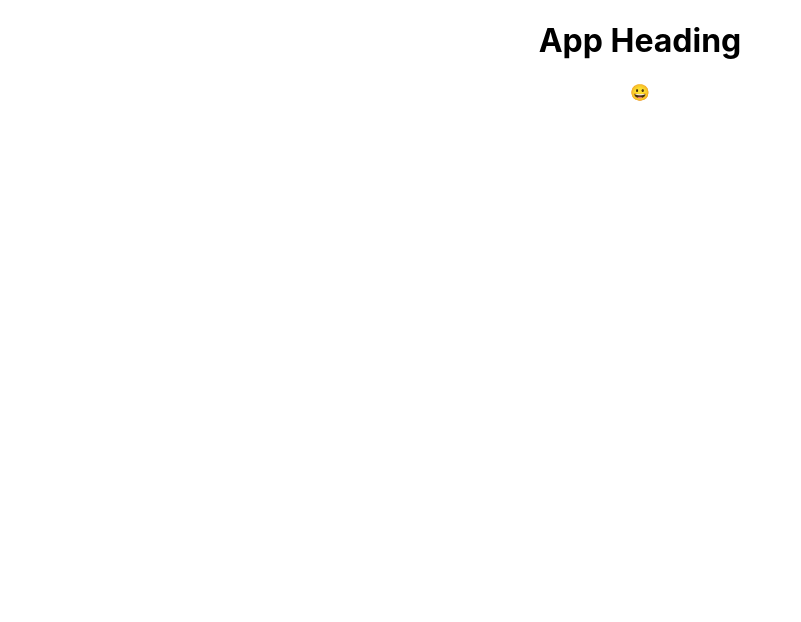
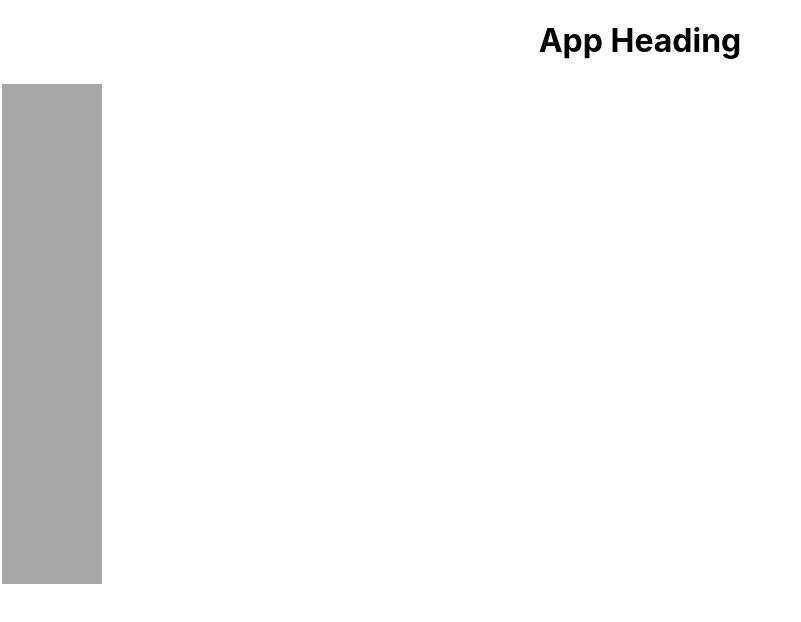
Before and after one commit to nykfeng/react-app-playground, a React (Create React App) app: page / in a window 1280 px wide. Shown: the top 622 px of the page, without its empty margins (0-801 px from the left). Built offline with nearby package versions, Linux system fonts and the light colour scheme; the HTML template or start-up script is replaced by a standard one.

Commit message:
Lights Out Game framework

```diff
--- a/src/App.js
+++ b/src/App.js
@@ -1,15 +1,12 @@
 import "./App.css";
-import ColorBoxContainer from "./components/ColorBoxClicker/ColorBoxContainer";
-import ColorBox from "./components/ColorBoxClicker/ColorBox";
-import WiseSquare from "./components/WiseSquare/WiseSquare";
 import React from "react";
+import LightsOutGame from "./components/games/LightsOut/LightsOutGame";
 
 function App() {
   return (
     <div className="App">
       <h1>App Heading</h1>
-      <WiseSquare />
-
+      <LightsOutGame />
     </div>
   );
 }
--- /dev/null
+++ b/src/components/games/LightsOut/LightBox.css
@@ -0,0 +1,12 @@
+.lightCell {
+  width: 100px;
+  height: 100px;
+}
+
+.lightCell[light="on"] {
+  background-color: white;
+}
+
+.lightCell[light="off"] {
+  background-color: darkgray;
+}
--- /dev/null
+++ b/src/components/games/LightsOut/LightBox.js
@@ -0,0 +1,22 @@
+import React, { Component } from "react";
+import "./LightBox.css";
+
+class LightBox extends Component {
+  constructor(props) {
+    super(props);
+    this.state = {
+      isLit: "off",
+    };
+    this.handleClick = this.handleClick.bind(this);
+  }
+
+  handleClick() {
+    this.props.flipCellsAroundme();
+  }
+
+  render() {
+    return <div className="lightCell" light={this.props.isLit}></div>;
+  }
+}
+
+export default LightBox;
--- /dev/null
+++ b/src/components/games/LightsOut/LightsBoard.css
@@ -0,0 +1,8 @@
+.lights-board {
+  /* width: 1000px; */
+}
+
+.table {
+  width: 500px;
+  margin: 0 auto;
+}
--- /dev/null
+++ b/src/components/games/LightsOut/LightsBoard.js
@@ -0,0 +1,21 @@
+import React, { Component } from "react";
+import LightBox from "./LightBox";
+import "./LightsBoard.css";
+
+class LightsBoard extends Component {
+  render() {
+    return (
+      <table className="lights-board">
+        <trow className="table">
+          <LightBox isLit="off"/>
+          <LightBox isLit="off"/>
+          <LightBox isLit="off"/>
+          <LightBox isLit="off"/>
+          <LightBox isLit="off"/>
+        </trow>
+      </table>
+    );
+  }
+}
+
+export default LightsBoard;
--- /dev/null
+++ b/src/components/games/LightsOut/LightsOutGame.js
@@ -0,0 +1,10 @@
+import React, { Component } from "react";
+import LightsBoard from "./LightsBoard";
+
+class LightsOutGame extends Component {
+  render() {
+    return <LightsBoard />;
+  }
+}
+
+export default LightsOutGame;
```
